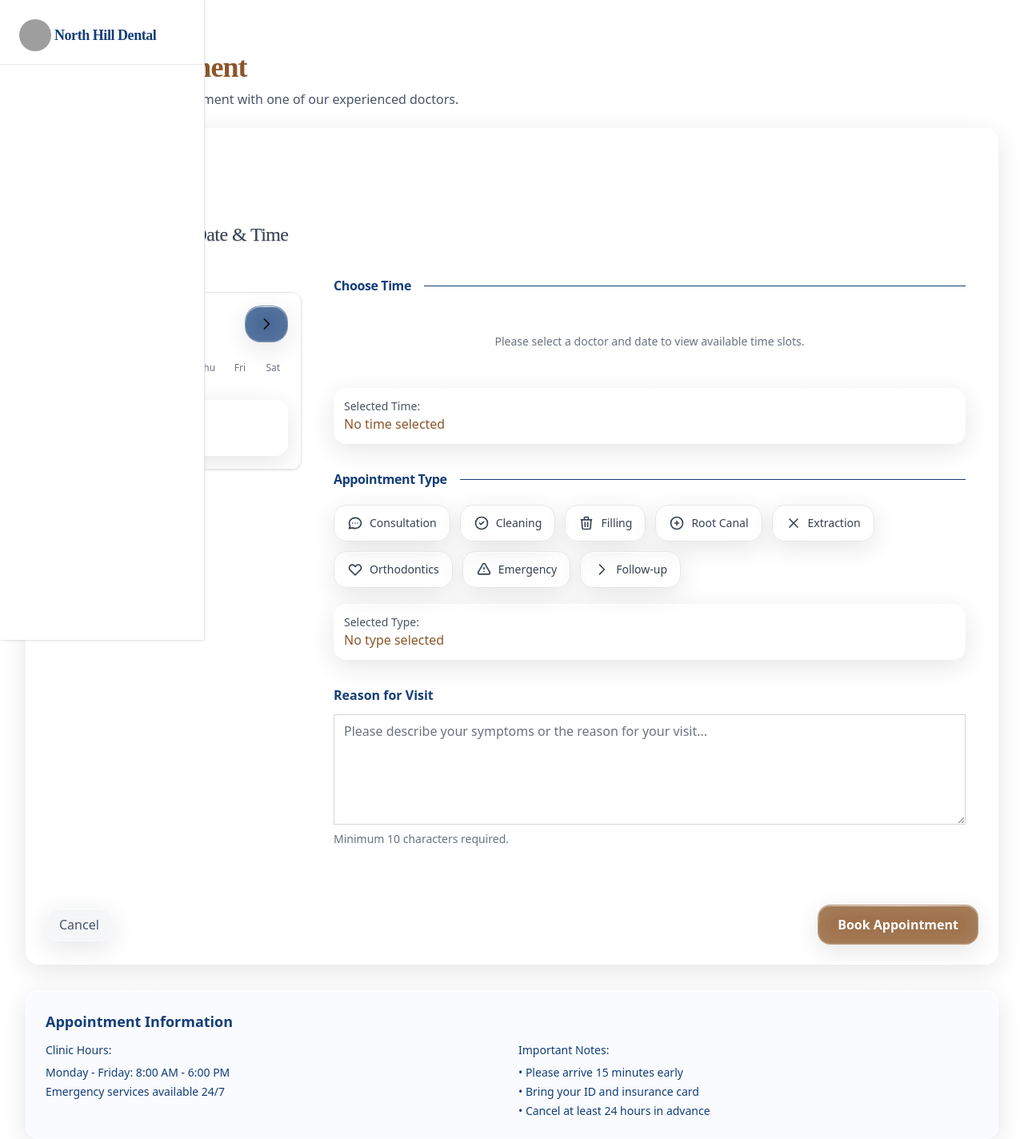
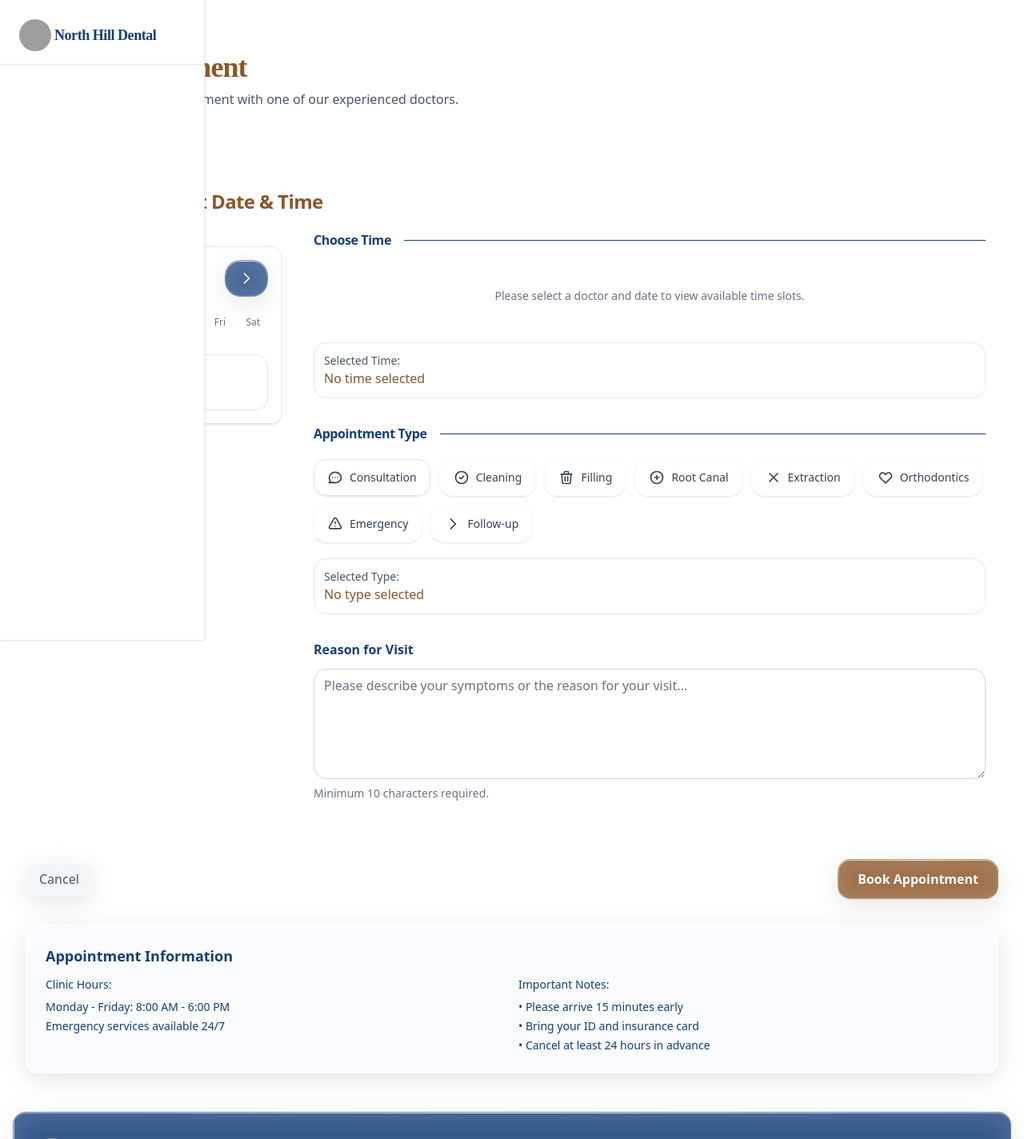
Before and after one commit to devliqht/dentalign, a PHP site: template app/views/pages/patient/BookAppointment.php in a window 1280 px wide. Shown: the top 1424 px of the page at 80% size. Run offline with PHP 8.4, Linux system fonts and the light colour scheme; the template is opened without the code that fills it, so the values that code supplies are empty; style sheets or scripts are compiled from the project's sources; some libraries are stand-ins or nearby versions; grey boxes are pictures that could not be loaded.

Commit message:
feat: changed some styles for Payments, Profile, Schedule and BookAppointment

```diff
--- a/app/views/pages/patient/BookAppointment.php
+++ b/app/views/pages/patient/BookAppointment.php
@@ -4,7 +4,7 @@
         <p class="text-gray-600">Schedule your dental appointment with one of our experienced doctors.</p>
     </div>
 
-    <div class="glass-card rounded-2xl p-6">
+    <div>
         <form method="POST" action="<?php echo BASE_URL; ?>/patient/book-appointment" class="space-y-6" id="appointment-form">
             <input type="hidden" name="csrf_token" value="<?php echo htmlspecialchars(
                 $csrf_token
@@ -12,14 +12,14 @@
 
             <!-- Doctor Selection -->
             <div class="form-group">
-                <label class="block text-2xl font-medium tracking-tight font-family-bodoni text-gray-700 mb-4 text-shadow-sm">Select Your Doctor</label>
+                <label class="block text-2xl font-bold tracking-tight font-family-sans text-nhd-brown">Select Your Doctor</label>
                 <input type="hidden" id="doctor_id" name="doctor_id" value="<?php echo htmlspecialchars(
                     $selectedDoctorId
                 ); ?>">
 
                 <div class="grid grid-cols-1 md:grid-cols-2 lg:grid-cols-3 gap-4">
                     <?php foreach ($doctors as $doctor): ?>
-                        <div class="doctor-card relative flex flex-col flex-end justify-end border glass-card rounded-2xl p-4 cursor-pointer transition-all duration-300 hover:shadow-lg group <?php echo $selectedDoctorId ==
+                        <div class="doctor-card shadow-sm border-gray-300 border-1 relative flex flex-col flex-end justify-end glass-card rounded-2xl p-4 cursor-pointer transition-all duration-100 hover:shadow-md group <?php echo $selectedDoctorId ==
                         $doctor["UserID"]
                             ? "selected border-nhd-brown shadow-lg"
                             : ""; ?>"
@@ -65,7 +65,7 @@
 
             <!-- Date & Time Selection -->
             <div class="form-group">
-                <label class="block text-2xl font-medium tracking-tight font-family-bodoni text-gray-700 mb-4 text-shadow-sm">Select Appointment Date & Time</label>
+                <label class="block text-2xl font-bold tracking-tight font-family-sans text-nhd-brown">Select Appointment Date & Time</label>
                 <input type="hidden" id="appointment_date" name="appointment_date" value="<?php echo htmlspecialchars(
                     $selectedDate
                 ); ?>">
@@ -77,13 +77,13 @@
                         <h3 class="text-base font-medium text-gray-800 mb-3">Choose Date</h3>
                         <div class="w-[320px] glass-card border border-gray-200 rounded-xl shadow-sm p-4">
                             <div class="flex items-center justify-between mb-4">
-                                <button type="button" id="prev-month" class="glass-card bg-nhd-blue/80">
+                                <button type="button" id="prev-month" class="glass-card bg-nhd-blue/80 text-white">
                                     <svg class="w-5 h-5" fill="none" stroke="currentColor" viewBox="0 0 24 24">
                                         <path stroke-linecap="round" stroke-linejoin="round" stroke-width="2" d="M15 19l-7-7 7-7"></path>
                                     </svg>
                                 </button>
                                 <h3 id="calendar-month-year" class="text-lg font-semibold text-gray-800"></h3>
-                                <button type="button" id="next-month" class="glass-card bg-nhd-blue/80">
+                                <button type="button" id="next-month" class="glass-card bg-nhd-blue/80 text-white">
                                     <svg class="w-5 h-5" fill="none" stroke="currentColor" viewBox="0 0 24 24">
                                         <path stroke-linecap="round" stroke-linejoin="round" stroke-width="2" d="M9 5l7 7-7 7"></path>
                                     </svg>
@@ -107,7 +107,7 @@
                             </div>
 
                             <!-- Selected Date Display -->
-                            <div class="mt-4 p-3 glass-card rounded-2xl">
+                            <div class="mt-4 p-3 glass-card rounded-2xl shadow-none border-1 border-gray-200">
                                 <p class="text-sm text-gray-600">Selected Date:</p>
                                 <p id="selected-date-display" class="text-base font-medium text-nhd-brown">No date selected</p>
                             </div>
@@ -130,7 +130,7 @@
                              </div>
 
                             <!-- Selected Time Display -->
-                            <div class="mt-4 p-3 glass-card rounded-2xl">
+                            <div class="mt-4 p-3 glass-card border-gray-200 border-1 shadow-none rounded-2xl">
                                 <p class="text-sm text-gray-600">Selected Time:</p>
                                 <p id="selected-time-display" class="text-base font-medium text-nhd-brown">No time selected</p>
                             </div>
@@ -146,7 +146,7 @@
 
                             <div id="appointment-types-container" class="flex flex-wrap gap-3 w-full">
                                 <!-- Consultation -->
-                                <div class="appointment-type-card glass-card px-4 py-3 text-sm font-medium text-gray-700 border border-gray-200 rounded-2xl hover:bg-nhd-brown/85 hover:text-white hover:border-nhd-brown transition-all duration-200 focus:outline-none cursor-pointer"
+                                <div class="glass-card shadow-sm px-4 py-3 text-sm font-medium text-gray-700 border border-gray-200 rounded-2xl hover:bg-nhd-brown/85 hover:text-white hover:border-nhd-brown transition-all duration-75 focus:outline-none cursor-pointer"
                                      data-type="Consultation">
                                     <div class="flex items-center space-x-2">
                                         <svg class="w-5 h-5" fill="none" stroke="currentColor" viewBox="0 0 24 24">
@@ -157,7 +157,7 @@
                                 </div>
 
                                 <!-- Cleaning -->
-                                <div class="appointment-type-card glass-card px-4 py-3 text-sm font-medium text-gray-700 border border-gray-200 rounded-2xl hover:bg-nhd-brown/85 hover:text-white hover:border-nhd-brown transition-all duration-200 focus:outline-none cursor-pointer"
+                                <div class="glass-card shadow-sm px-4 py-3 text-sm font-medium text-gray-700 border border-gray-75 rounded-2xl hover:bg-nhd-brown/85 hover:text-white hover:border-nhd-brown transition-all duration-75 focus:outline-none cursor-pointer"
                                      data-type="Cleaning">
                                     <div class="flex items-center space-x-2">
                                         <svg class="w-5 h-5" fill="none" stroke="currentColor" viewBox="0 0 24 24">
@@ -168,7 +168,7 @@
                                 </div>
 
                                 <!-- Filling -->
-                                <div class="appointment-type-card glass-card px-4 py-3 text-sm font-medium text-gray-700 border border-gray-200 rounded-2xl hover:bg-nhd-brown/85 hover:text-white hover:border-nhd-brown transition-all duration-200 focus:outline-none cursor-pointer"
+                                <div class="glass-card shadow-sm px-4 py-3 text-sm font-medium text-gray-700 border border-gray-75 rounded-2xl hover:bg-nhd-brown/85 hover:text-white hover:border-nhd-brown transition-all duration-75 focus:outline-none cursor-pointer"
                                      data-type="Filling">
                                     <div class="flex items-center space-x-2">
                                         <svg class="w-5 h-5" fill="none" stroke="currentColor" viewBox="0 0 24 24">
@@ -179,7 +179,7 @@
                                 </div>
 
                                 <!-- Root Canal -->
-                                <div class="appointment-type-card glass-card px-4 py-3 text-sm font-medium text-gray-700 border border-gray-200 rounded-2xl hover:bg-nhd-brown/85 hover:text-white hover:border-nhd-brown transition-all duration-200 focus:outline-none cursor-pointer"
+                                <div class="glass-card shadow-sm px-4 py-3 text-sm font-medium text-gray-700 border border-gray-75 rounded-2xl hover:bg-nhd-brown/85 hover:text-white hover:border-nhd-brown transition-all duration-75 focus:outline-none cursor-pointer"
                                      data-type="Root Canal">
                                     <div class="flex items-center space-x-2">
                                         <svg class="w-5 h-5" fill="none" stroke="currentColor" viewBox="0 0 24 24">
@@ -190,7 +190,7 @@
                                 </div>
 
                                 <!-- Extraction -->
-                                <div class="appointment-type-card glass-card px-4 py-3 text-sm font-medium text-gray-700 border border-gray-200 rounded-2xl hover:bg-nhd-brown/85 hover:text-white hover:border-nhd-brown transition-all duration-200 focus:outline-none cursor-pointer"
+                                <div class="glass-card shadow-sm px-4 py-3 text-sm font-medium text-gray-700 border border-gray-75 rounded-2xl hover:bg-nhd-brown/85 hover:text-white hover:border-nhd-brown transition-all duration-75 focus:outline-none cursor-pointer"
                                      data-type="Extraction">
                                     <div class="flex items-center space-x-2">
                                         <svg class="w-5 h-5" fill="none" stroke="currentColor" viewBox="0 0 24 24">
@@ -201,7 +201,7 @@
                                 </div>
 
                                 <!-- Orthodontics -->
-                                <div class="appointment-type-card glass-card px-4 py-3 text-sm font-medium text-gray-700 border border-gray-200 rounded-2xl hover:bg-nhd-brown/85 hover:text-white hover:border-nhd-brown transition-all duration-200 focus:outline-none cursor-pointer"
+                                <div class="glass-card shadow-sm px-4 py-3 text-sm font-medium text-gray-700 border border-gray-75 rounded-2xl hover:bg-nhd-brown/85 hover:text-white hover:border-nhd-brown transition-all duration-75 focus:outline-none cursor-pointer"
                                      data-type="Orthodontics">
                                     <div class="flex items-center space-x-2">
                                         <svg class="w-5 h-5" fill="none" stroke="currentColor" viewBox="0 0 24 24">
@@ -212,7 +212,7 @@
                                 </div>
 
                                 <!-- Emergency -->
-                                <div class="appointment-type-card glass-card px-4 py-3 text-sm font-medium text-gray-700 border border-gray-200 rounded-2xl hover:bg-nhd-brown/85 hover:text-white hover:border-nhd-brown transition-all duration-200 focus:outline-none cursor-pointer"
+                                <div class="glass-card shadow-sm px-4 py-3 text-sm font-medium text-gray-700 border border-gray-75 rounded-2xl hover:bg-nhd-brown/85 hover:text-white hover:border-nhd-brown transition-all duration-75 focus:outline-none cursor-pointer"
                                      data-type="Emergency">
                                     <div class="flex items-center space-x-2">
                                         <svg class="w-5 h-5" fill="none" stroke="currentColor" viewBox="0 0 24 24">
@@ -223,7 +223,7 @@
                                 </div>
 
                                 <!-- Follow-up -->
-                                <div class="appointment-type-card glass-card px-4 py-3 text-sm font-medium text-gray-700 border border-gray-200 rounded-2xl hover:bg-nhd-brown/85 hover:text-white hover:border-nhd-brown transition-all duration-200 focus:outline-none cursor-pointer"
+                                <div class="glass-card shadow-sm px-4 py-3 text-sm font-medium text-gray-700 border border-gray-75 rounded-2xl hover:bg-nhd-brown/85 hover:text-white hover:border-nhd-brown transition-all duration-75 focus:outline-none cursor-pointer"
                                      data-type="Follow-up">
                                     <div class="flex items-center space-x-2">
                                         <svg class="w-5 h-5" fill="none" stroke="currentColor" viewBox="0 0 24 24">
@@ -235,7 +235,7 @@
                             </div>
 
                             <!-- Selected Appointment Type Display -->
-                            <div class="mt-4 p-3 glass-card rounded-2xl">
+                            <div class="mt-4 p-3 glass-card rounded-2xl border-gray-200 border-1 shadow-none">
                                 <p class="text-sm text-gray-600">Selected Type:</p>
                                 <p id="selected-type-display" class="text-base font-medium text-nhd-brown">No type selected</p>
                             </div>
@@ -249,6 +249,7 @@
                                     rows="5"
                                     required
                                     placeholder="Please describe your symptoms or the reason for your visit..."
+                                    class="rounded-2xl"
                                     ></textarea>
                             <p class="text-sm text-gray-500 mt-1">Minimum 10 characters required.</p>
                         </div>
```
Also changed, not shown: app/views/pages/Profile.php (+8 -8 lines), app/views/pages/patient/Payments.php (+4 -4 lines), app/views/pages/staff/doctor/Schedule.php (+6 -9 lines), public/low.svg.
